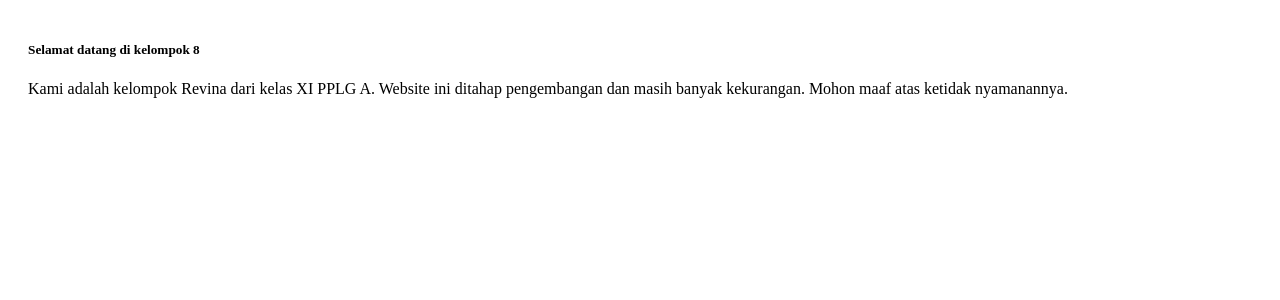
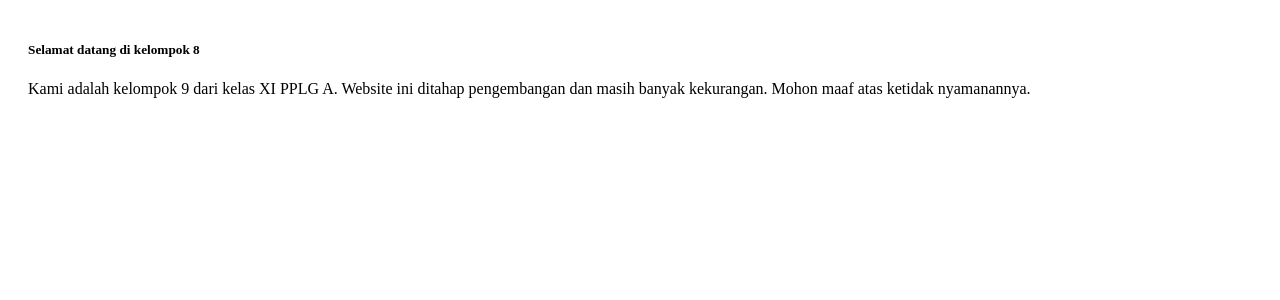
Before and after one commit to liavina515-rgb/website-aku, a Laravel app: page / in a window 1280 px wide. Shown: the part 126-426 px from the top of the page. Run offline with Laravel 12, Linux system fonts and the light colour scheme; some libraries are stand-ins or nearby versions.

Commit message:
home.blade

```diff
--- a/resources/views/home.blade.php
+++ b/resources/views/home.blade.php
@@ -10,7 +10,7 @@ Selamat datang di kelompok 8
 </h5>
 
 <p class="card-text">
-    Kami adalah kelompok Revina dari kelas XI PPLG A. Website ini ditahap pengembangan dan masih banyak kekurangan. Mohon maaf atas ketidak nyamanannya.
+    Kami adalah kelompok 9 dari kelas XI PPLG A. Website ini ditahap pengembangan dan masih banyak kekurangan. Mohon maaf atas ketidak nyamanannya.
 </p>
 </div>
 </div>
```
